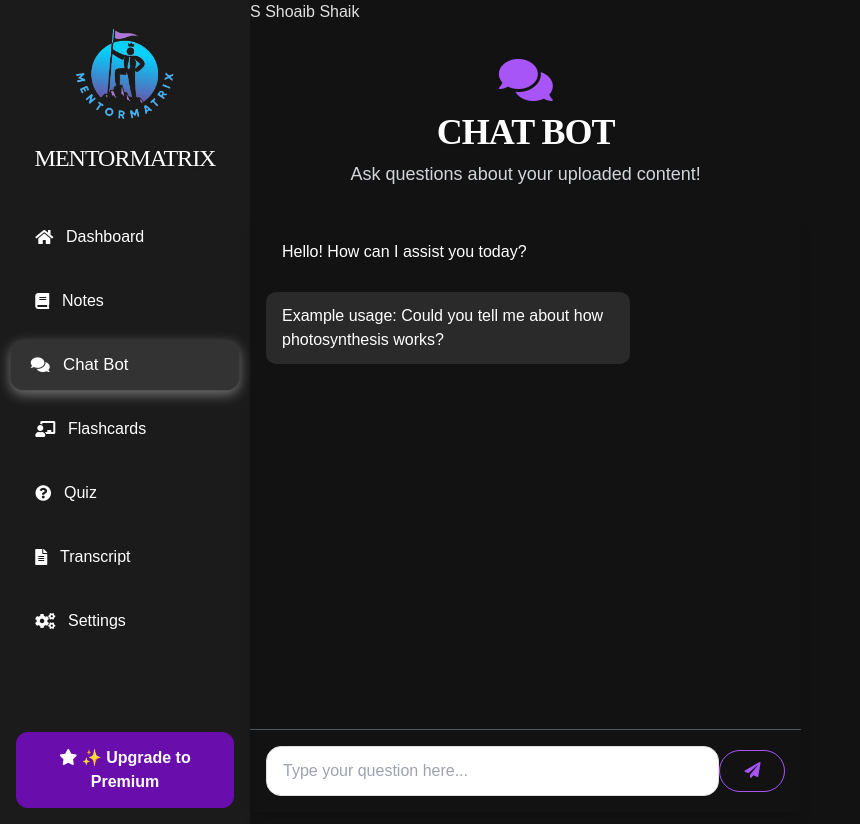
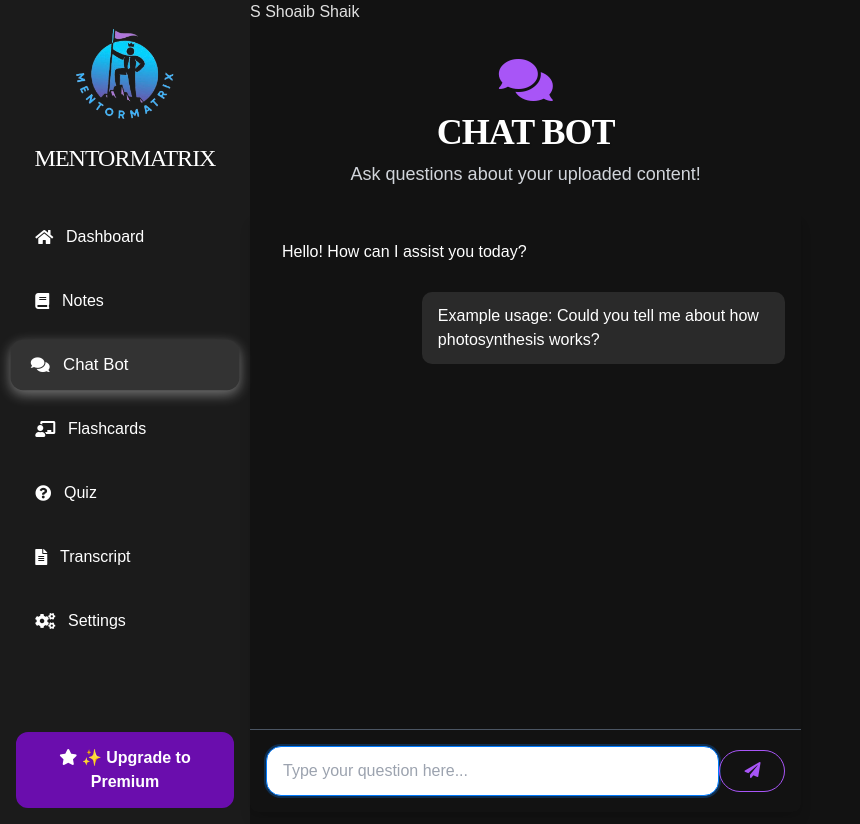
Before and after one commit to Shoaib-Programmer/MentorMatrix, a Flask app: page /chatbot in a window 1280 px wide. Shown: the whole page, without its empty margins (0-860 px from the left). Run offline with Flask 3, Linux system fonts and the light colour scheme; some libraries are stand-ins or nearby versions.

```diff
--- a/templates/chatbot.html
+++ b/templates/chatbot.html
@@ -22,7 +22,7 @@
     <!-- Chat Container -->
     <div class="flex flex-col justify-between w-full max-w-5xl h-[75vh] mt-6 shadow-lg rounded-lg">
         <!-- Chat Messages Section -->
-        <div id="messages" class="flex-grow overflow-y-auto p-4 space-y-4">
+        <div id="messages" class="flex flex-col flex-grow overflow-y-auto p-4 space-y-4">
             <!-- Example Bot Message -->
             <div class="message bot">
                 Hello! How can I assist you today?
@@ -38,6 +38,7 @@
             <input id="input"
                    type="text"
                    placeholder="Type your question here..."
+                   autofocus
                    class="flex-grow py-2 px-4 rounded-full outline-none border border-gray-500 focus:ring-1 focus:ring-purple-500 focus:border-purple-500 placeholder-gray-400 text-gray-800" />
             <button onclick="sendMessage()"
                     class="py-2 px-6 rounded-full border border-purple-500 text-purple-500 hover:bg-purple-100 hover:text-purple-700 focus:ring focus:ring-purple-400">
```
